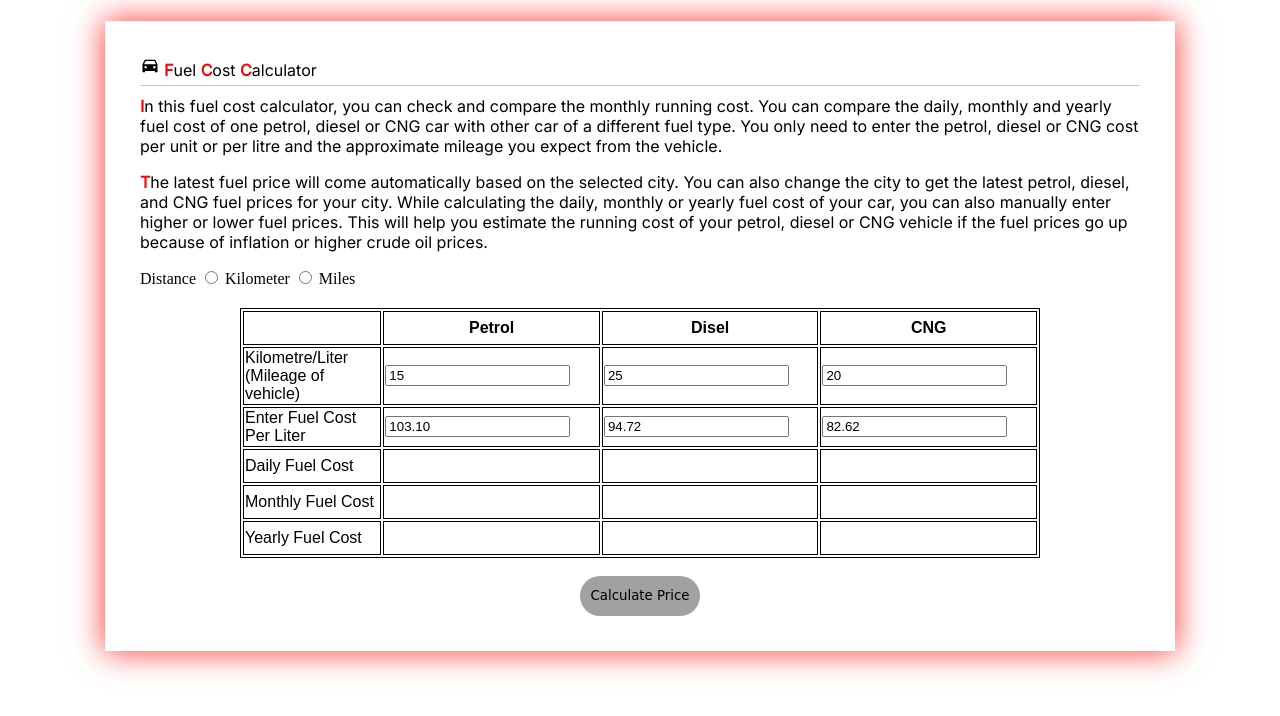
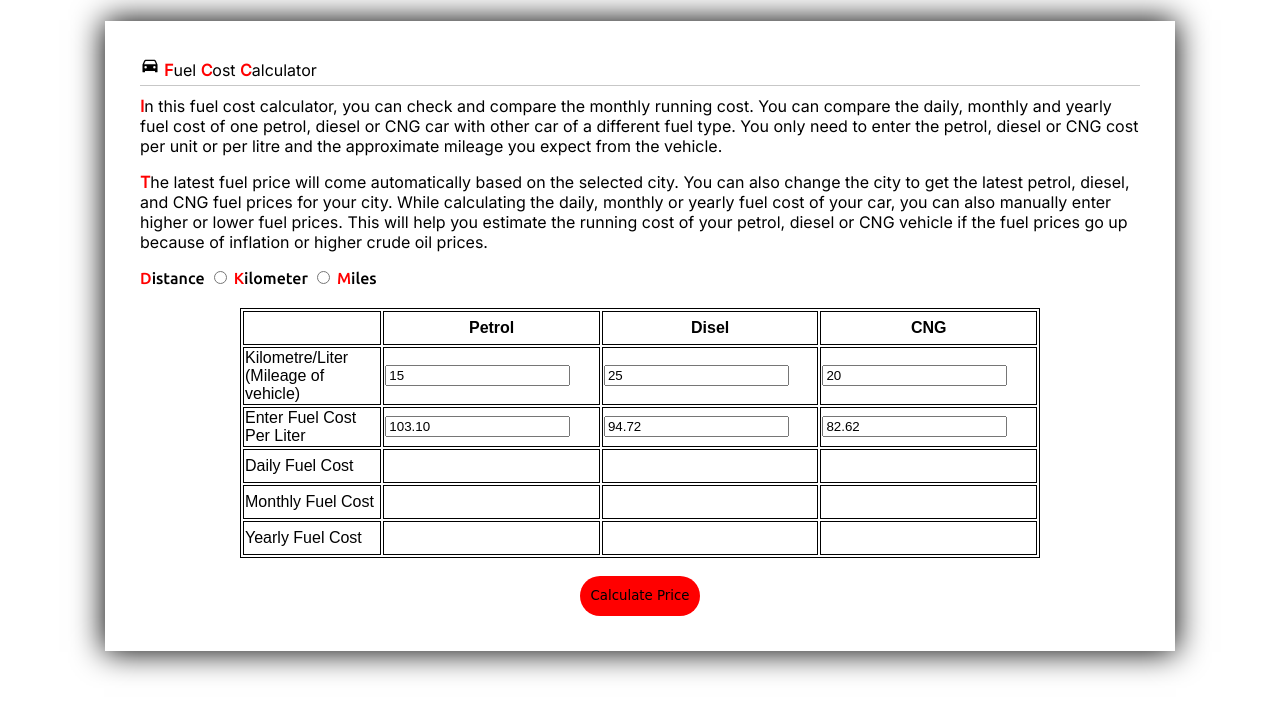
Before and after one commit to Kabilesh-GS/Fuel-Cost-Calculator, a plain HTML site: page index.html in a window 1280 px wide. Shown: the part 82-798 px from the top of the page. Drawn offline with nearby package versions, Linux system fonts and the light colour scheme; a web font is replaced by a local one.

Commit message:
minor changes in colors.

```diff
--- a/index.html
+++ b/index.html
@@ -11,6 +11,7 @@
     <link href="https://fonts.googleapis.com/css2?family=Tektur:wght@600&display=swap" rel="stylesheet">
     <link href="https://fonts.googleapis.com/css2?family=Inter&display=swap" rel="stylesheet">
     <link href="https://fonts.googleapis.com/css2?family=Ysabeau+Office:wght@600&display=swap" rel="stylesheet">
+    <link href="https://fonts.googleapis.com/css2?family=Ubuntu:wght@500&display=swap" rel="stylesheet">
 </head>
 
 <body>
@@ -48,12 +49,14 @@
                     because of inflation or higher crude oil prices.
                 </p>
                 <div class="choises01">
-                    <lable class="distance">Distance</lable>
+                    <lable class="distance" style="font-family: 'Ubuntu', sans-serif;"><span
+                            class="mod08">D</span>istance</lable>
                     <input id="kilometer" type="radio" name="distance">
-                    <lable for="kilometer">Kilometer</lable>
+                    <lable for="kilometer" style="font-family: 'Ubuntu', sans-serif;"><span
+                            class="mod08">K</span>ilometer</lable>
                     <input type="radio" name="distance" id="miles">
-                    <lable for="miles">Miles</lable><br>
-                    <label id="warning"></label>
+                    <lable for="miles" style="font-family: 'Ubuntu', sans-serif;"><span class="mod10">M</span>iles
+                    </lable><br>
                 </div>
                 <div class="tablediv01">
                     <table>
--- a/style.css
+++ b/style.css
@@ -16,7 +16,7 @@ td {
 }
 
 #Calculate {
-    background-color: rgb(161, 161, 161);
+    background-color: rgb(255, 0, 0);
     border: none;
     font-family: 'Tektur', cursive;
     height: 40px;
@@ -25,8 +25,7 @@ td {
 }
 
 #Calculate:active {
-    background-color: rgb(111, 111, 111);
-    border: solid red;
+    background-color: rgb(202, 0, 0);
 }
 
 .tablediv01 {
@@ -45,7 +44,7 @@ td {
     display: flex;
     align-items: center;
     justify-content: center;
-    box-shadow: 0px 0px 30px 1px rgb(255, 61, 61);
+    box-shadow: 0px 0px 30px 1px rgb(0, 0, 0);
     padding: 35px;
 }
 
@@ -87,7 +86,10 @@ td {
 .mod04,
 .mod05,
 .mod06,
-.mod07 {
+.mod07,
+.mod08,
+.mod09,
+.mod10 {
     color: red;
     color: red;
 }
```
